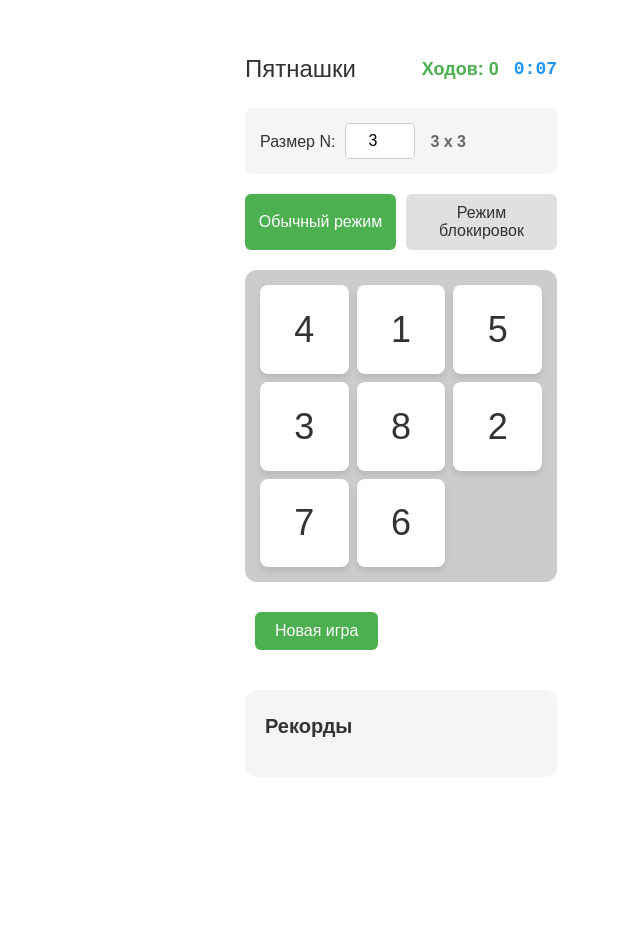
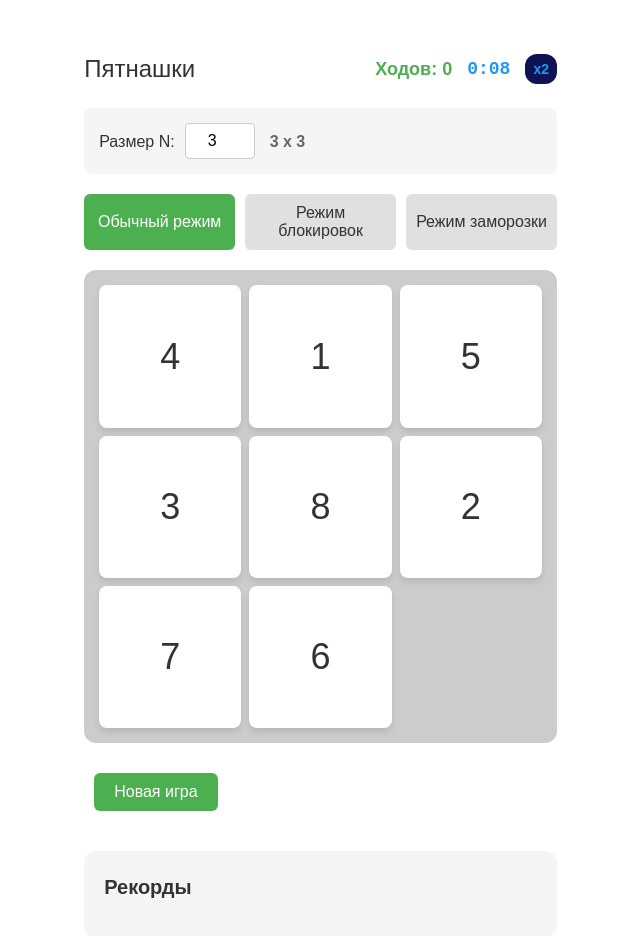
Before and after one commit to reznikovkg/vue-3-docker-compose, a Vue app in the folder vue/: page / in a window 1280 px wide. Both pictures are taken after a click on the button "Обычный режим". Shown: the top 936 px of the page, without its empty margins (63-703 px from the left). Before the commit the page ends 827 px from the top, so only its background shows below. Built offline with nearby package versions, Linux system fonts and the light colour scheme.

Commit message:
добавление ускорения таймера, штрафов и нового режима заморозки

```diff
--- a/vue/src/components/pages/IndexPage.vue
+++ b/vue/src/components/pages/IndexPage.vue
@@ -5,6 +5,7 @@
       <div class="puzzle__stats">
         <div class="puzzle__moves">Ходов: {{ moves }}</div>
         <div class="puzzle__timer">{{ formatTime }}</div>
+        <div class="puzzle__speed" v-if="timerSpeed > 1">x{{ timerSpeed }}</div>
       </div>
     </div>
 
@@ -26,17 +27,24 @@
     <div class="puzzle__mode-control">
       <button
         class="puzzle__mode-button"
-        :class="{ 'puzzle__mode-button--active': !blockMode }"
-        @click="() => setMode(false)"
+        :class="{ 'puzzle__mode-button--active': currentMode === 'normal' }"
+        @click="() => setMode('normal')"
       >
         Обычный режим
       </button>
       <button
         class="puzzle__mode-button"
-        :class="{ 'puzzle__mode-button--active': blockMode }"
-        @click="() => setMode(true)"
+        :class="{ 'puzzle__mode-button--active': currentMode === 'block' }"
+        @click="() => setMode('block')"
       >
         Режим блокировок
+      </button>
+      <button
+        class="puzzle__mode-button"
+        :class="{ 'puzzle__mode-button--active': currentMode === 'freeze' }"
+        @click="() => setMode('freeze')"
+      >
+        Режим заморозки
       </button>
     </div>
 
@@ -51,15 +59,23 @@
       <div
         v-for="(cell, i) in cells"
         :key="i"
+        class="puzzle__cell-wrapper"
+        :style="getCellStyle(i)"
+      >
+        <div
           class="puzzle__cell"
           :class="{
             'puzzle__cell--empty': cell === size * size,
-          'puzzle__cell--blocked': blockMode && blockedCell === i
+            'puzzle__cell--blocked': (currentMode === 'block' && blockedCell === i),
+            'puzzle__cell--frozen': currentMode === 'freeze' && isFrozen(i)
           }"
           @click="() => handleClick(i)"
-        @touchstart.prevent="() => handleClick(i)"
+          @touchstart.prevent="() => touchStart(i, $event)"
+          @touchend.prevent="() => touchEnd(i, $event)"
+          @touchmove.prevent="() => {}"
         >
           <span v-if="cell !== size * size">{{ cell }}</span>
+        </div>
       </div>
     </div>
     <div class="puzzle__controls">
@@ -95,7 +111,16 @@ export default {
       bonusActive: false,
       blockedCell: null,
       records: [],
-      blockMode: false
+      currentMode: 'normal',
+      animatingCells: {},
+      touchStartX: null,
+      touchStartY: null,
+      touchStartIndex: null,
+      lastMoveTime: Date.now(),
+      timerSpeed: 1,
+      speedUpTimer: null,
+      lastMoves: [],
+      penaltySeconds: 0
     }
   },
   computed: {
@@ -111,15 +136,16 @@ export default {
       })
     },
     formatTime() {
-      const m = Math.floor(this.seconds / 60)
-      const s = this.seconds % 60
+      const totalSeconds = this.seconds + this.penaltySeconds
+      const m = Math.floor(totalSeconds / 60)
+      const s = totalSeconds % 60
       return `${m}:${s.toString().padStart(2, '0')}`
     },
     isNewRecord() {
       if (!this.isSolved) return false
       const sameSize = this.records.filter(r => r.size === this.size)
       if (sameSize.length < 5) return true
-      return this.seconds < Math.max(...sameSize.map(r => r.time))
+      return (this.seconds + this.penaltySeconds) < Math.max(...sameSize.map(r => r.time))
     }
   },
   methods: {
@@ -152,10 +178,15 @@ export default {
       this.blockedCell = null
       this.bonusActive = false
       this.startTimer()
+      this.lastMoveTime = Date.now()
+      this.lastMoves = []
+      this.animatingCells = {}
+      this.checkBoost()
+      this.penaltySeconds = 0
     },
     setMode(mode) {
-      if (this.blockMode !== mode) {
-        this.blockMode = mode
+      if (this.currentMode !== mode) {
+        this.currentMode = mode
         this.newGame()
       }
     },
@@ -167,6 +198,11 @@ export default {
       const col = index % this.size
       return (Math.abs(emptyRow - row) + Math.abs(emptyCol - col)) === 1
     },
+    isFrozen(index) {
+      if (this.currentMode !== 'freeze') return false
+      const cellValue = this.cells[index]
+      return cellValue === index + 1
+    },
     handleClick(index) {
       if (this.isSolved) return
       if (this.bonusActive && index !== this.emptyIndex) {
@@ -175,22 +211,104 @@ export default {
         return
       }
       if (!this.canMove(index)) return
-      if (this.blockMode && this.blockedCell === index) return
+      if (this.currentMode === 'block' && this.blockedCell === index) return
+      if (this.currentMode === 'freeze' && this.isFrozen(index)) return
       this.moveCell(index)
     },
+    touchStart(index, event) {
+      this.touchStartX = event.touches[0].clientX
+      this.touchStartY = event.touches[0].clientY
+      this.touchStartIndex = index
+    },
+    touchEnd(index, event) {
+      if (!this.touchStartX || !this.touchStartY) return
+      const deltaX = event.changedTouches[0].clientX - this.touchStartX
+      const deltaY = event.changedTouches[0].clientY - this.touchStartY
+      if (Math.abs(deltaX) < 30 && Math.abs(deltaY) < 30) {
+        this.handleClick(index)
+        return
+      }
+      const empty = this.emptyIndex
+      const emptyRow = Math.floor(empty / this.size)
+      const emptyCol = empty % this.size
+      const startRow = Math.floor(this.touchStartIndex / this.size)
+      const startCol = this.touchStartIndex % this.size
+      if (Math.abs(deltaX) > Math.abs(deltaY)) {
+        if (deltaX > 0 && startCol + 1 === emptyCol && startRow === emptyRow) {
+          this.handleClick(this.touchStartIndex)
+        } else if (deltaX < 0 && startCol - 1 === emptyCol && startRow === emptyRow) {
+          this.handleClick(this.touchStartIndex)
+        }
+      } else {
+        if (deltaY > 0 && startRow + 1 === emptyRow && startCol === emptyCol) {
+          this.handleClick(this.touchStartIndex)
+        } else if (deltaY < 0 && startRow - 1 === emptyRow && startCol === emptyCol) {
+          this.handleClick(this.touchStartIndex)
+        }
+      }
+      this.touchStartX = null
+      this.touchStartY = null
+      this.touchStartIndex = null
+    },
+    getCellStyle(index) {
+      if (this.animatingCells[index]) {
+        return {
+          position: 'relative',
+          transform: `translate(${this.animatingCells[index].x}px, ${this.animatingCells[index].y}px)`,
+          transition: 'transform 0.2s ease'
+        }
+      }
+      return {
+        position: 'relative',
+        transition: 'transform 0.2s ease'
+      }
+    },
+    animateMove(fromIndex, toIndex) {
+      const fromRow = Math.floor(fromIndex / this.size)
+      const fromCol = fromIndex % this.size
+      const toRow = Math.floor(toIndex / this.size)
+      const toCol = toIndex % this.size
+      const cellSize = 60
+      const deltaX = (toCol - fromCol) * cellSize
+      const deltaY = (toRow - fromRow) * cellSize
+      this.animatingCells = {
+        ...this.animatingCells,
+        [fromIndex]: { x: -deltaX, y: -deltaY }
+      }
+      setTimeout(() => {
+        this.animatingCells = {
+          ...this.animatingCells,
+          [fromIndex]: { x: 0, y: 0 }
+        }
+      }, 200)
+    },
     moveCell(index) {
+      const empty = this.emptyIndex
+      this.animateMove(index, empty)
       const newCell = [...this.cells]
-      const empty = this.emptyIndex
       newCell[empty] = newCell[index]
       newCell[index] = this.size * this.size
       this.cells = newCell
       this.moves++
-      if (this.blockMode) {
+      this.lastMoveTime = Date.now()
+      this.timerSpeed = 1
+      this.lastMoves.push({ from: index, to: empty })
+      if (this.lastMoves.length > 2) {
+        this.lastMoves.shift()
+      }
+      if (this.lastMoves.length === 2) {
+        const [first, second] = this.lastMoves
+        if (first.from === second.to && first.to === second.from) {
+          this.penaltySeconds += 10
+        }
+      }
+      if (this.currentMode === 'block') {
         this.blockNextCell()
       }
 
       if (this.isSolved) {
         clearInterval(this.timer)
+        clearInterval(this.speedUpTimer)
         this.checkRecord()
       }
     },
@@ -206,7 +324,20 @@ export default {
       if (this.timer) clearInterval(this.timer)
       this.timer = setInterval(() => {
         if (!this.isSolved) {
-          this.seconds++
+          this.seconds += this.timerSpeed
+        }
+      }, 1000)
+    },
+    checkBoost() {
+      if (this.speedUpTimer) clearInterval(this.speedUpTimer)
+      this.speedUpTimer = setInterval(() => {
+        if (!this.isSolved) {
+          const timeSinceLastMove = (Date.now() - this.lastMoveTime) / 1000
+          if (timeSinceLastMove > 5) {
+            this.timerSpeed = 2
+          } else {
+            this.timerSpeed = 1
+          }
         }
       }, 1000)
     },
@@ -231,9 +362,10 @@ export default {
       localStorage.setItem('puzzleRecords', JSON.stringify(this.records))
     },
     checkRecord() {
+      const totalSeconds = this.seconds + this.penaltySeconds
       const newRecord = {
         size: this.size,
-        time: this.seconds,
+        time: totalSeconds,
         moves: this.moves,
         date: Date.now()
       }
@@ -262,6 +394,7 @@ export default {
   },
   beforeUnmount() {
     if (this.timer) clearInterval(this.timer)
+    if (this.speedUpTimer) clearInterval(this.speedUpTimer)
   }
 }
 </script>
@@ -287,6 +420,7 @@ export default {
   &__stats {
     display: flex;
     gap: 15px;
+    align-items: center;
   }
 
   &__moves {
@@ -299,6 +433,14 @@ export default {
     font-weight: bold;
     color: #2196F3;
     font-family: monospace;
+  }
+  &__speed {
+    font-size: 14px;
+    font-weight: bold;
+    color: #2196F3;
+    background: #0e1353;
+    padding: 4px 8px;
+    border-radius: 12px;
   }
   &__size-control {
     display: flex;
@@ -383,7 +525,13 @@ export default {
     margin-bottom: 20px;
     aspect-ratio: 1;
   }
+  &__cell-wrapper {
+    width: 100%;
+    height: 100%;
+  }
   &__cell {
+    width: 100%;
+    height: 100%;
     background: white;
     border-radius: 8px;
     display: flex;
@@ -393,11 +541,10 @@ export default {
     font-weight: bold;
     color: #333;
     cursor: pointer;
-    aspect-ratio: 1;
     box-shadow: 0 4px 6px rgba(0,0,0,0.1);
     transition: all 0.2s;
     user-select: none;
-    &:active:not(&--empty):not(&--blocked) {
+    &:active:not(&--empty):not(&--blocked):not(&--frozen) {
       transform: scale(0.95);
       background: #f0f0f0;
     }
@@ -411,6 +558,12 @@ export default {
       background: #ffcdd2;
       cursor: not-allowed;
       opacity: 0.7;
+    }
+    &--frozen {
+      background: #e0e0e0;
+      color: #999;
+      cursor: not-allowed;
+      border: 2px solid #2196F3;
     }
   }
 
```
Lines whose indentation alone changed are shown as unchanged.
